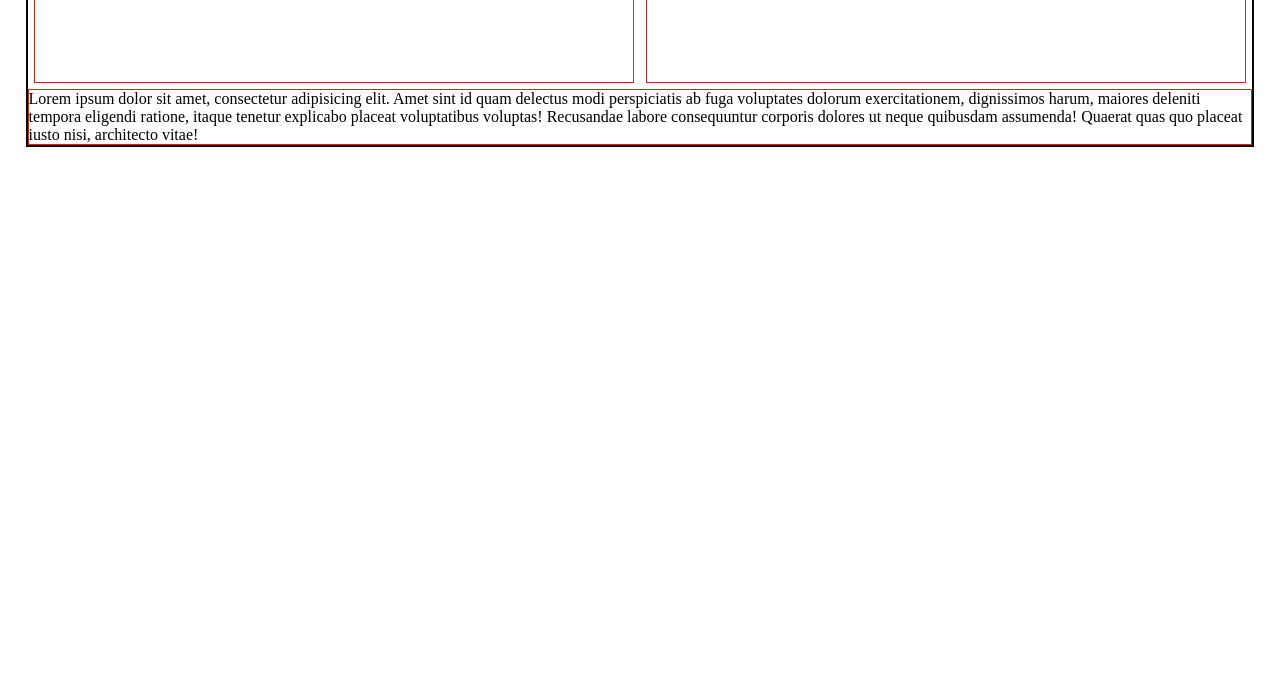
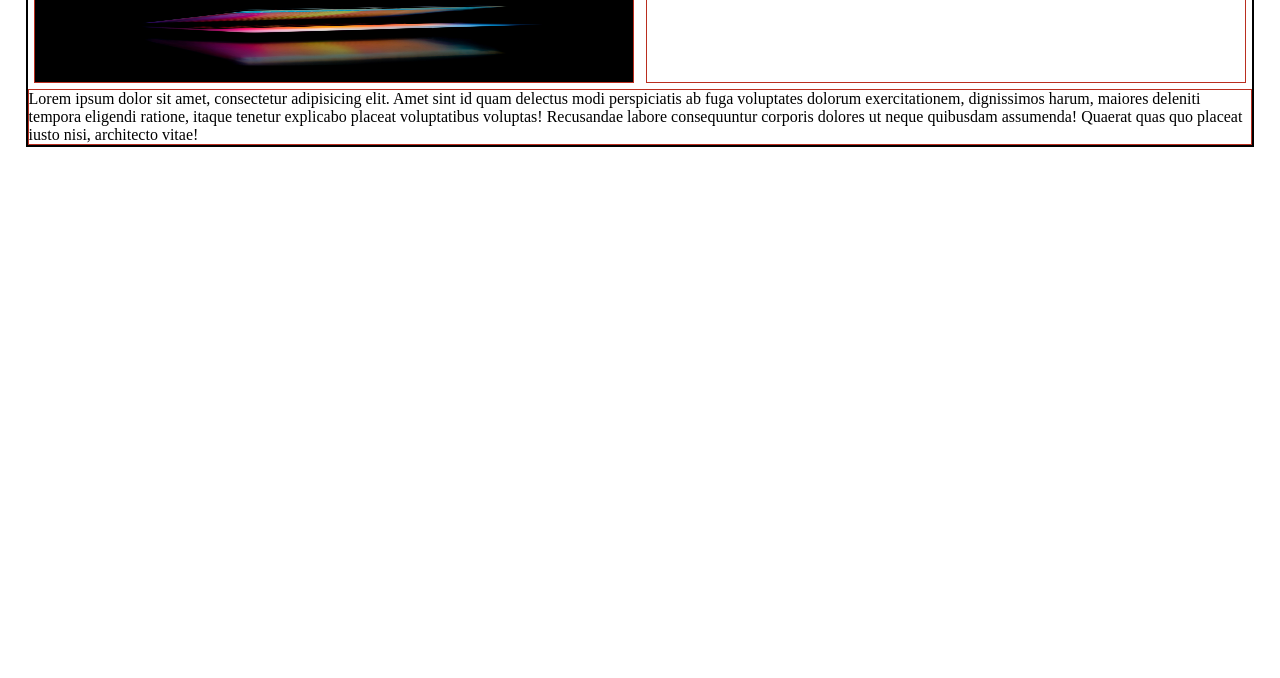
Before and after one commit to soothingkoala/soothingkoala.github.io, a plain HTML site: page index.html in a window 1280 px wide. Shown: the part 122-800 px from the top of the page. Drawn offline with Linux system fonts and the light colour scheme.

Commit message:
Update index.html

```diff
--- a/index.html
+++ b/index.html
@@ -27,7 +27,7 @@
   </header>
   <section id="hero_area">
    <div id="hero_banner">
-    <img src="IMAGE/laptop.jpg" alt="Image of a laptop." />
+    <img src="laptop.jpg" alt="Image of a laptop." />
    </div>
    <div id="hero_header">
     <h1>A huge title here</h1>
```
